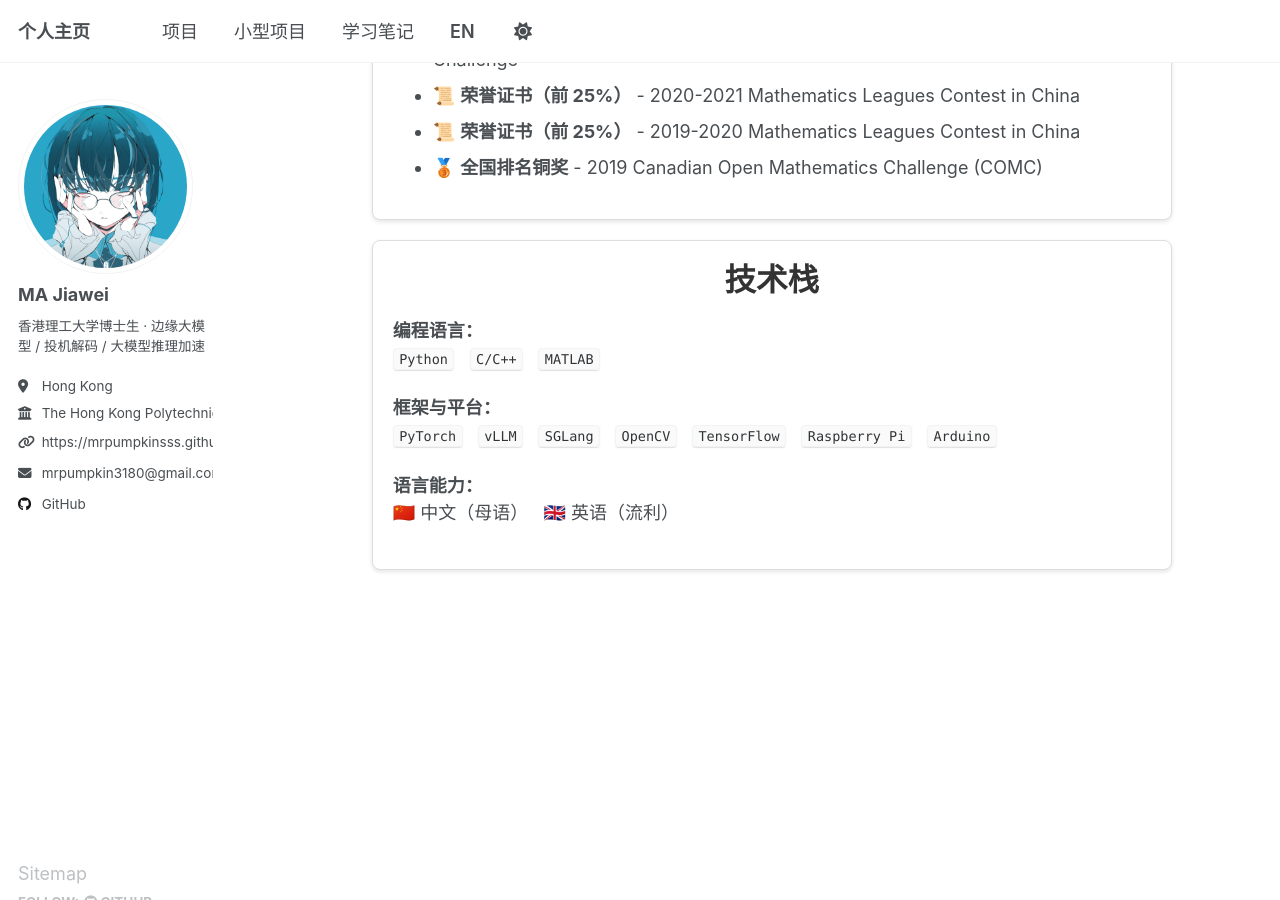
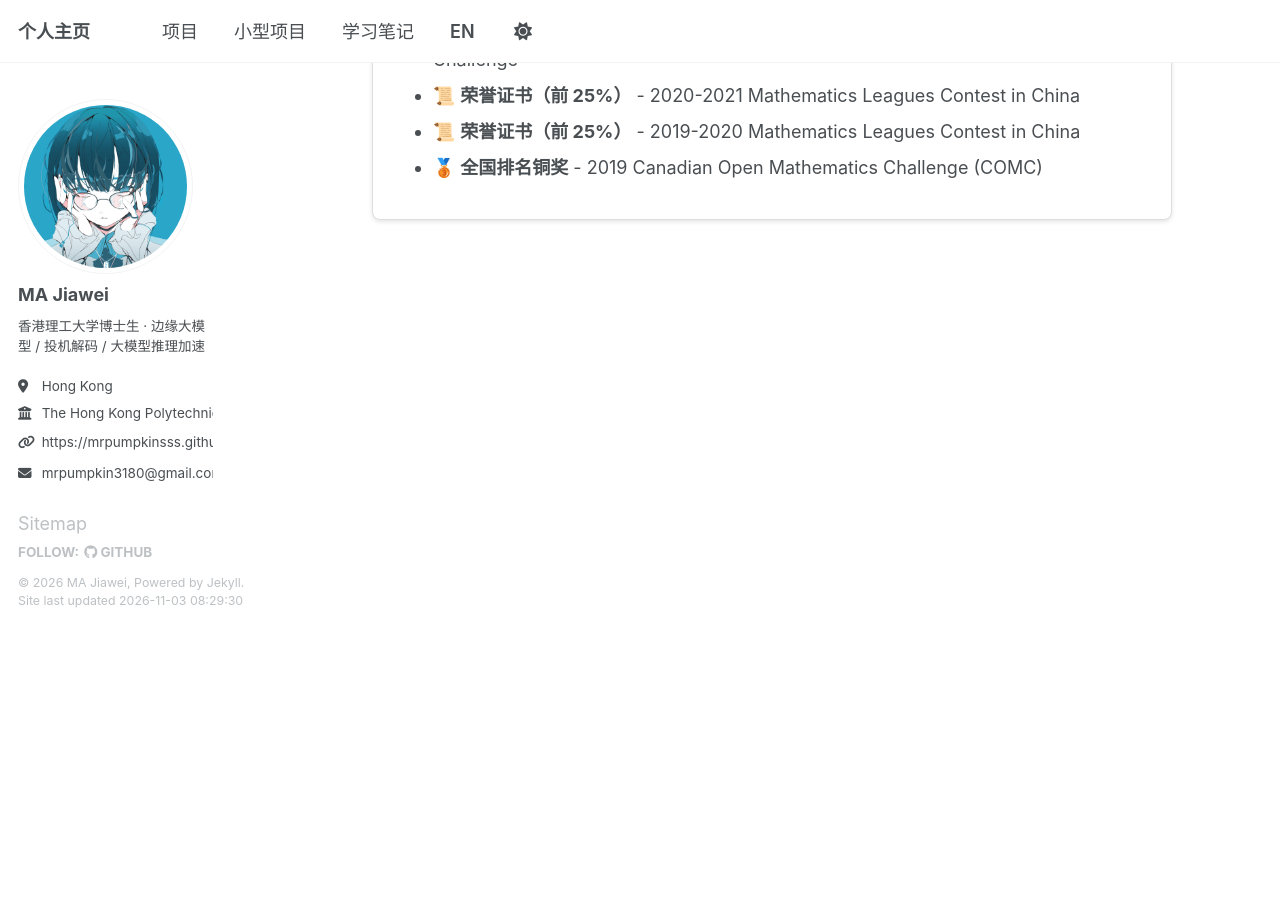
Before and after one commit to MrPumpkinsss/mrpumpkinsss.github.io, a Jekyll site: the page built from _pages/about.md, in a window 1280 px wide and 900 px high, scrolled down 1769 px. Built offline with Jekyll 4.4.1, drawn with Linux system fonts in a browser that asks for light colours; after the commit the page ends 2398 px from its top, so only the background shows below that.

Commit message:
remove Technical Toolkit section from homepage

```diff
--- a/_pages/about.md
+++ b/_pages/about.md
@@ -166,19 +166,3 @@ redirect_from:
     <li><span class="i18n-zh">🥉 <strong>全国排名铜奖</strong></span><span class="i18n-en">🥉 <strong>Bronze (National Ranking)</strong></span> - 2019 Canadian Open Mathematics Challenge (COMC)</li>
   </ul>
 </div>
-
-<div class="about-section">
-  <h2><span class="i18n-zh">技术栈</span><span class="i18n-en">Technical Toolkit</span></h2>
-  <p>
-    <span class="i18n-zh"><strong>编程语言：</strong></span><span class="i18n-en"><strong>Programming Languages:</strong></span><br>
-    <code>Python</code> &nbsp; <code>C/C++</code> &nbsp; <code>MATLAB</code>
-  </p>
-  <p>
-    <span class="i18n-zh"><strong>框架与平台：</strong></span><span class="i18n-en"><strong>Frameworks &amp; Platforms:</strong></span><br>
-    <code>PyTorch</code> &nbsp; <code>vLLM</code> &nbsp; <code>SGLang</code> &nbsp; <code>OpenCV</code> &nbsp; <code>TensorFlow</code> &nbsp; <code>Raspberry Pi</code> &nbsp; <code>Arduino</code>
-  </p>
-  <p>
-    <span class="i18n-zh"><strong>语言能力：</strong></span><span class="i18n-en"><strong>Spoken Languages:</strong></span><br>
-    🇨🇳 <span class="i18n-zh">中文（母语）</span><span class="i18n-en">Mandarin (Native)</span> &nbsp; 🇬🇧 <span class="i18n-zh">英语（流利）</span><span class="i18n-en">English (Fluent)</span>
-  </p>
-</div>
```
